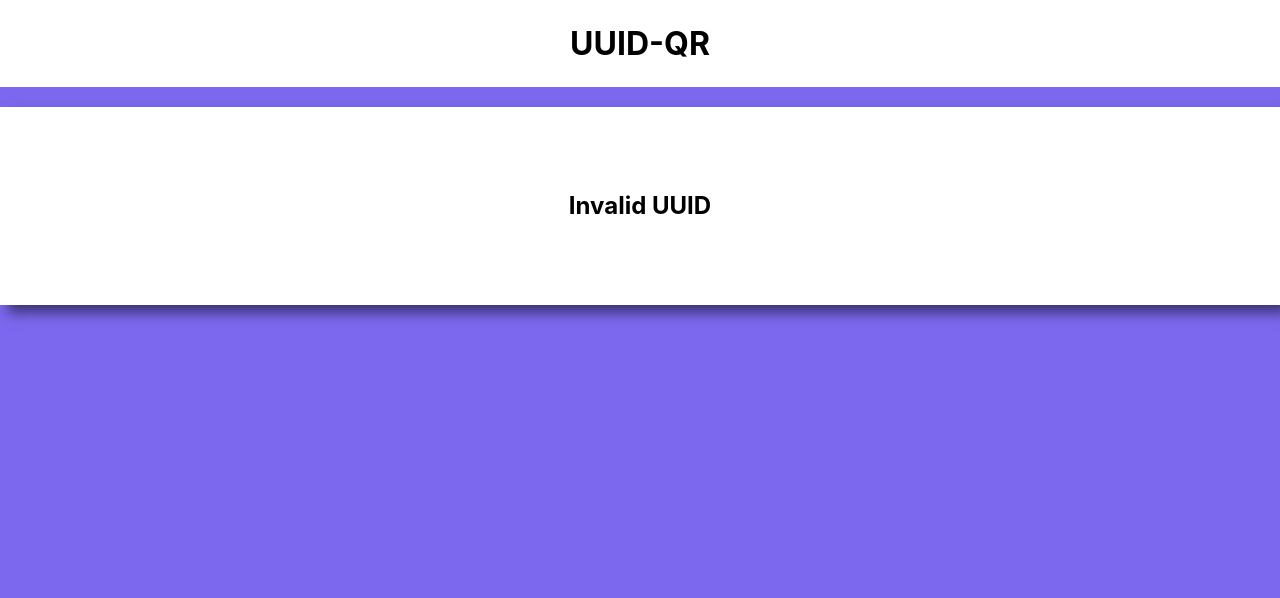
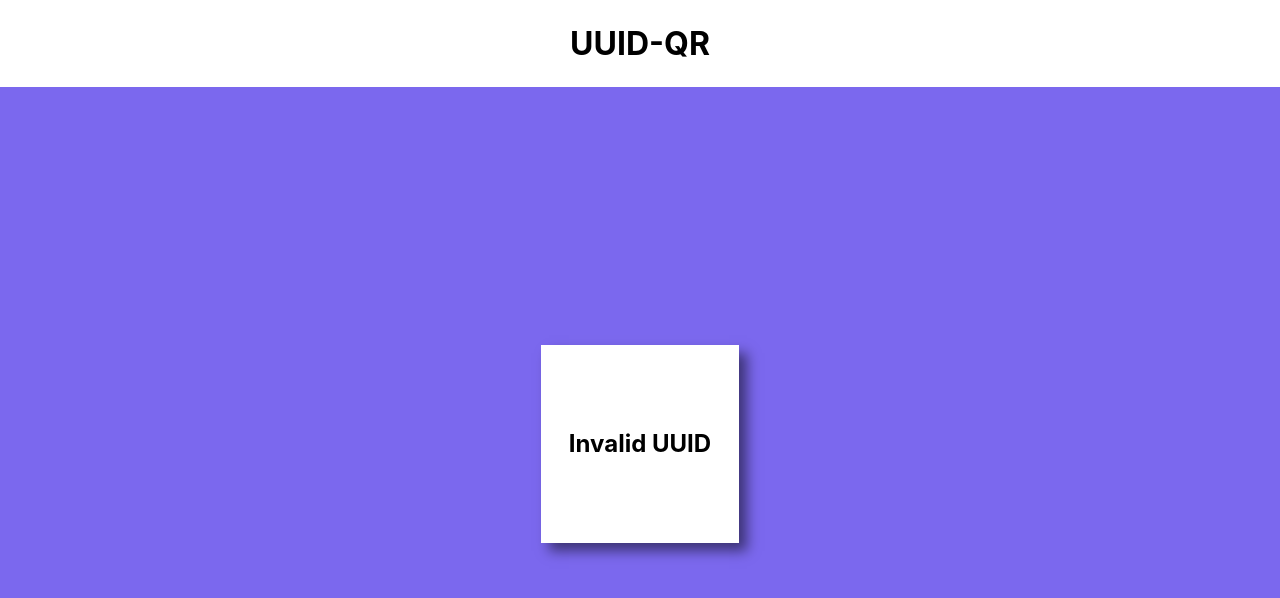
Before and after one commit to hguiney/uuid-qr, a React (Create React App) app in the folder qr-app/: page / in a window 1280 px wide. Shown: the top 598 px of the page. Built offline with nearby package versions, Linux system fonts and the light colour scheme.

Commit message:
Update README

```diff
--- a/qr-app/src/components/App.js
+++ b/qr-app/src/components/App.js
@@ -46,7 +46,7 @@ class App extends React.Component {
         <header className="App__header">
           <h1 className="App__heading">UUID-QR</h1>
         </header>
-        <main className="App__content">
+        <main className="App__content center-hv">
         {
           this.uuidIsValid()
             ? <QR className="QR center-hv" linkTo={ this.getLinkUrl() } />
```
Also changed, not shown: 1 other file (tests, documents, lock files or other folders).
